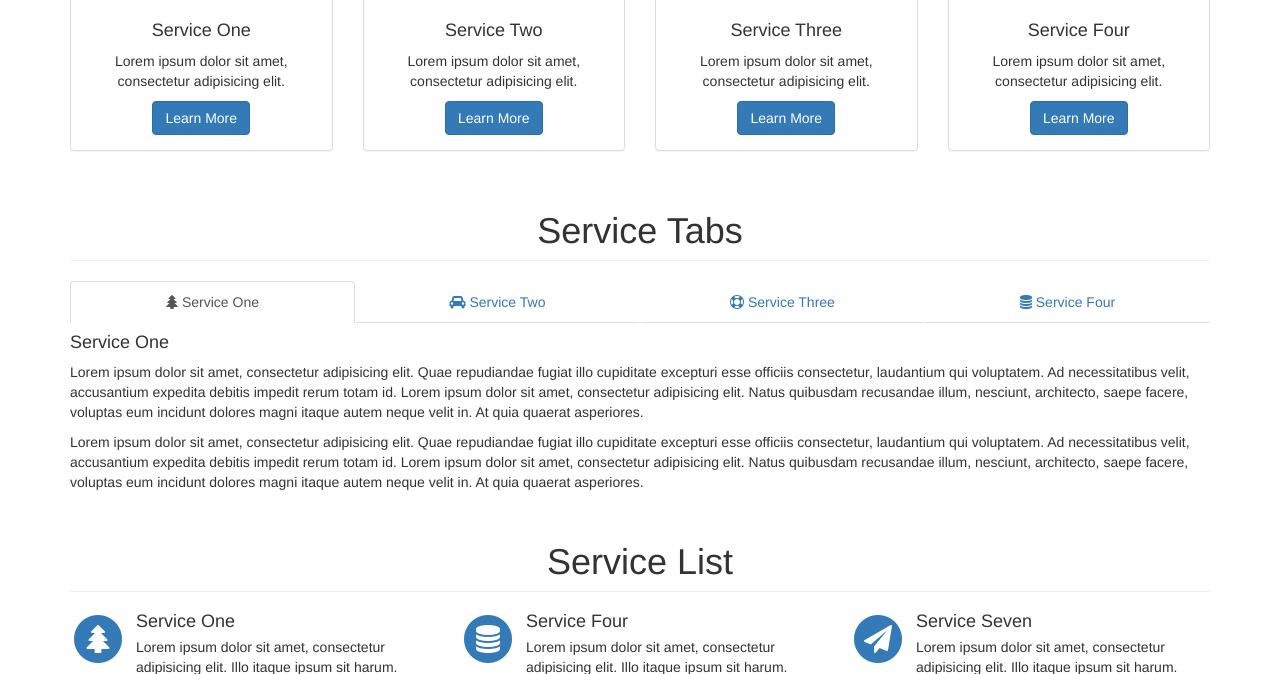
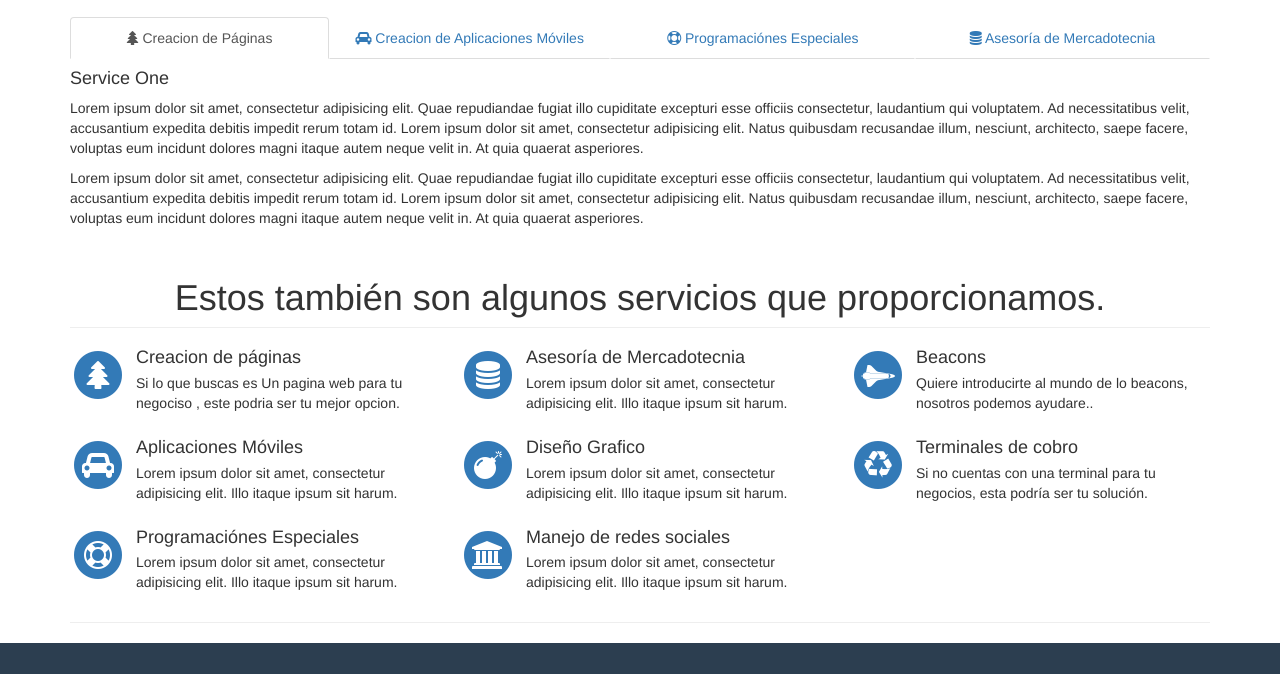
Before and after one commit to canvapp/site, a plain HTML site: page services.html in a window 1280 px wide. Shown: the part 776-1450 px from the top of the page. Drawn offline with Linux system fonts and the light colour scheme.

Commit message:
Se modifico el texto de servicios
*Falta reducir la cantidad de opciones

```diff
--- a/services.html
+++ b/services.html
@@ -68,13 +68,13 @@
         <!-- Page Heading/Breadcrumbs -->
         <div class="row">
             <div class="col-lg-12">
-                <h1 class="page-header">Services
-                    <small>Subheading</small>
+                <h1 class="page-header">Servicios
+
                 </h1>
                 <ol class="breadcrumb">
-                    <li><a href="index.html">Home</a>
+                    <li><a href="index.html">Inicio</a>
                     </li>
-                    <li class="active">Services</li>
+                    <li class="active">Servicios</li>
                 </ol>
             </div>
         </div>
@@ -83,7 +83,7 @@
         <!-- Image Header -->
         <div class="row">
             <div class="col-lg-12">
-                <img class="img-responsive" src="http://placehold.it/1200x300" alt="">
+                <img class="img-responsive" src="assets/servisios.png" alt="">
             </div>
         </div>
         <!-- /.row -->
@@ -92,7 +92,7 @@
         <!-- The circle icons use Font Awesome's stacked icon classes. For more information, visit http://fontawesome.io/examples/ -->
         <div class="row">
             <div class="col-lg-12">
-                <h2 class="page-header">Services Panels</h2>
+                <h2 class="page-header">Panel de Servicios</h2>
             </div>
             <div class="col-md-3 col-sm-6">
                 <div class="panel panel-default text-center">
@@ -103,9 +103,9 @@
                         </span>
                     </div>
                     <div class="panel-body">
-                        <h4>Service One</h4>
-                        <p>Lorem ipsum dolor sit amet, consectetur adipisicing elit.</p>
-                        <a href="#" class="btn btn-primary">Learn More</a>
+                        <h4>Creacion de Páginas</h4>
+                        <p>Si lo que buscas es Un pagina web para tu negociso , este es tu mejor opcion.</p>
+                        <a href="#" class="btn btn-primary">Quiero ver mas</a>
                     </div>
                 </div>
             </div>
@@ -118,9 +118,9 @@
                         </span>
                     </div>
                     <div class="panel-body">
-                        <h4>Service Two</h4>
-                        <p>Lorem ipsum dolor sit amet, consectetur adipisicing elit.</p>
-                        <a href="#" class="btn btn-primary">Learn More</a>
+                        <h4>Aplicaciones Móviles</h4>
+                        <p>Si lo que esta buscando esta en dispositivos mobiles,este es mejor opcion.</p>
+                        <a href="#" class="btn btn-primary">Quiero ver mas</a>
                     </div>
                 </div>
             </div>
@@ -133,9 +133,9 @@
                         </span>
                     </div>
                     <div class="panel-body">
-                        <h4>Service Three</h4>
-                        <p>Lorem ipsum dolor sit amet, consectetur adipisicing elit.</p>
-                        <a href="#" class="btn btn-primary">Learn More</a>
+                        <h4>Programaciónes Especiales</h4>
+                        <p>Algo mas personalizado, solo contactamos y nosotros te lo desarrollamos.</p>
+                        <a href="#" class="btn btn-primary">Quiero ver mas</a>
                     </div>
                 </div>
             </div>
@@ -148,9 +148,9 @@
                         </span>
                     </div>
                     <div class="panel-body">
-                        <h4>Service Four</h4>
-                        <p>Lorem ipsum dolor sit amet, consectetur adipisicing elit.</p>
-                        <a href="#" class="btn btn-primary">Learn More</a>
+                        <h4>Asesoría de Mercadotecnia</h4>
+                        <p>Podemos ayudarte a mejorar tu negocio y manejar tus redes sociales.</p>
+                        <a href="#" class="btn btn-primary">Quiero ver mas</a>
                     </div>
                 </div>
             </div>
@@ -164,13 +164,13 @@
             <div class="col-lg-12">
 
                 <ul id="myTab" class="nav nav-tabs nav-justified">
-                    <li class="active"><a href="#service-one" data-toggle="tab"><i class="fa fa-tree"></i> Service One</a>
+                    <li class="active"><a href="#service-one" data-toggle="tab"><i class="fa fa-tree"></i> Creacion de Páginas</a>
                     </li>
-                    <li class=""><a href="#service-two" data-toggle="tab"><i class="fa fa-car"></i> Service Two</a>
+                    <li class=""><a href="#service-two" data-toggle="tab"><i class="fa fa-car"></i> Creacion de Aplicaciones Móviles</a>
                     </li>
-                    <li class=""><a href="#service-three" data-toggle="tab"><i class="fa fa-support"></i> Service Three</a>
+                    <li class=""><a href="#service-three" data-toggle="tab"><i class="fa fa-support"></i> Programaciónes Especiales</a>
                     </li>
-                    <li class=""><a href="#service-four" data-toggle="tab"><i class="fa fa-database"></i> Service Four</a>
+                    <li class=""><a href="#service-four" data-toggle="tab"><i class="fa fa-database"></i> Asesoría de Mercadotecnia</a>
                     </li>
                 </ul>
 
@@ -204,7 +204,7 @@
         <!-- The circle icons use Font Awesome's stacked icon classes. For more information, visit http://fontawesome.io/examples/ -->
         <div class="row">
             <div class="col-lg-12">
-                <h2 class="page-header">Service List</h2>
+                <h2 class="page-header">Estos también son algunos servicios que proporcionamos.</h2>
             </div>
             <div class="col-md-4">
                 <div class="media">
@@ -215,8 +215,8 @@
                         </span>
                     </div>
                     <div class="media-body">
-                        <h4 class="media-heading">Service One</h4>
-                        <p>Lorem ipsum dolor sit amet, consectetur adipisicing elit. Illo itaque ipsum sit harum.</p>
+                        <h4 class="media-heading">Creacion de páginas</h4>
+                        <p>Si lo que buscas es Un pagina web para tu negociso , este podria ser tu mejor opcion.</p>
                     </div>
                 </div>
                 <div class="media">
@@ -227,7 +227,7 @@
                         </span>
                     </div>
                     <div class="media-body">
-                        <h4 class="media-heading">Service Two</h4>
+                        <h4 class="media-heading">Aplicaciones Móviles</h4>
                         <p>Lorem ipsum dolor sit amet, consectetur adipisicing elit. Illo itaque ipsum sit harum.</p>
                     </div>
                 </div>
@@ -239,7 +239,7 @@
                         </span>
                     </div>
                     <div class="media-body">
-                        <h4 class="media-heading">Service Three</h4>
+                        <h4 class="media-heading">Programaciónes Especiales</h4>
                         <p>Lorem ipsum dolor sit amet, consectetur adipisicing elit. Illo itaque ipsum sit harum.</p>
                     </div>
                 </div>
@@ -253,7 +253,7 @@
                         </span>
                     </div>
                     <div class="media-body">
-                        <h4 class="media-heading">Service Four</h4>
+                        <h4 class="media-heading">Asesoría de Mercadotecnia</h4>
                         <p>Lorem ipsum dolor sit amet, consectetur adipisicing elit. Illo itaque ipsum sit harum.</p>
                     </div>
                 </div>
@@ -265,7 +265,7 @@
                         </span>
                     </div>
                     <div class="media-body">
-                        <h4 class="media-heading">Service Five</h4>
+                        <h4 class="media-heading">Diseño Grafico</h4>
                         <p>Lorem ipsum dolor sit amet, consectetur adipisicing elit. Illo itaque ipsum sit harum.</p>
                     </div>
                 </div>
@@ -277,7 +277,7 @@
                         </span>
                     </div>
                     <div class="media-body">
-                        <h4 class="media-heading">Service Six</h4>
+                        <h4 class="media-heading">Manejo de redes sociales</h4>
                         <p>Lorem ipsum dolor sit amet, consectetur adipisicing elit. Illo itaque ipsum sit harum.</p>
                     </div>
                 </div>
@@ -287,24 +287,12 @@
                     <div class="pull-left">
                         <span class="fa-stack fa-2x">
                               <i class="fa fa-circle fa-stack-2x text-primary"></i>
-                              <i class="fa fa-paper-plane fa-stack-1x fa-inverse"></i>
-                        </span>
-                    </div>
-                    <div class="media-body">
-                        <h4 class="media-heading">Service Seven</h4>
-                        <p>Lorem ipsum dolor sit amet, consectetur adipisicing elit. Illo itaque ipsum sit harum.</p>
-                    </div>
-                </div>
-                <div class="media">
-                    <div class="pull-left">
-                        <span class="fa-stack fa-2x">
-                              <i class="fa fa-circle fa-stack-2x text-primary"></i>
                               <i class="fa fa-space-shuttle fa-stack-1x fa-inverse"></i>
                         </span>
                     </div>
                     <div class="media-body">
-                        <h4 class="media-heading">Service Eight</h4>
-                        <p>Lorem ipsum dolor sit amet, consectetur adipisicing elit. Illo itaque ipsum sit harum.</p>
+                        <h4 class="media-heading">Beacons</h4>
+                        <p>Quiere introducirte al mundo de lo beacons, nosotros podemos ayudare..</p>
                     </div>
                 </div>
                 <div class="media">
@@ -315,8 +303,8 @@
                         </span>
                     </div>
                     <div class="media-body">
-                        <h4 class="media-heading">Service Nine</h4>
-                        <p>Lorem ipsum dolor sit amet, consectetur adipisicing elit. Illo itaque ipsum sit harum.</p>
+                        <h4 class="media-heading">Terminales de cobro</h4>
+                        <p>Si no cuentas con una terminal para tu negocios, esta podría ser tu solución.</p>
                     </div>
                 </div>
             </div>
@@ -341,7 +329,7 @@
             </div>
             <div class="col-lg-12">
               <div class="container">
-                <p>Copyright &copy; CanvApp 2016. All rights reserved. Various trademarks held by their respective owners.</p>
+                <p>Copyright &copy; CanvApp 2016. All rights reserved.</p>
               </div>
               <img src="assets/arrow_up_alt1.png" alt="" />
             </div>
```
